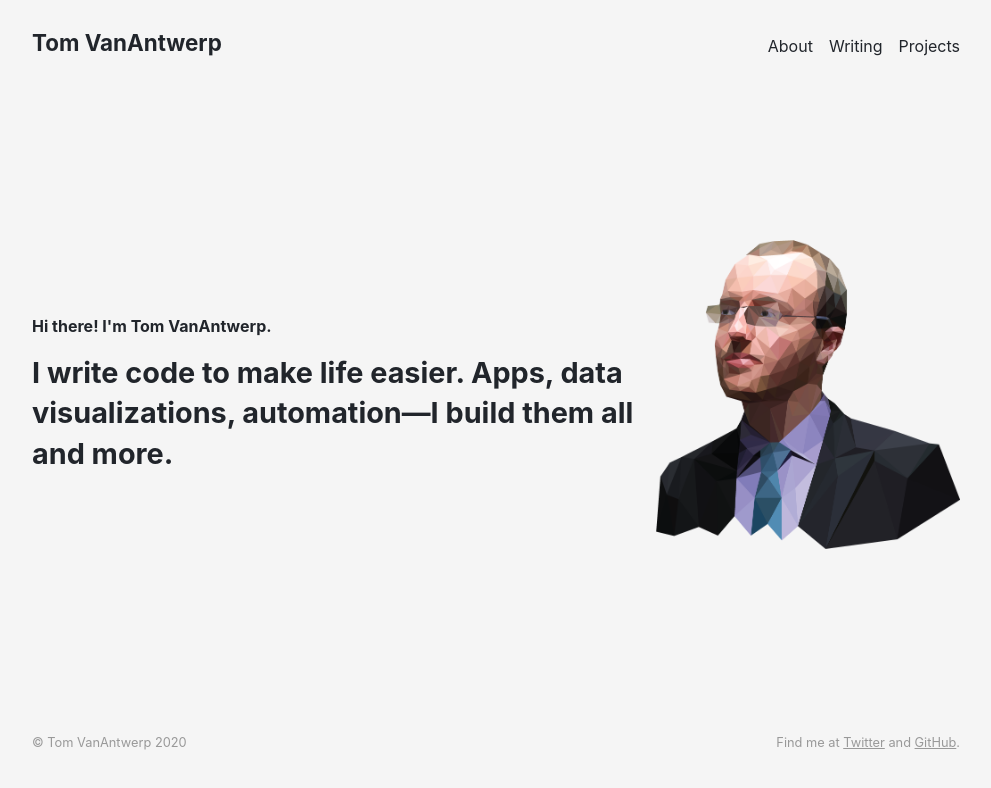
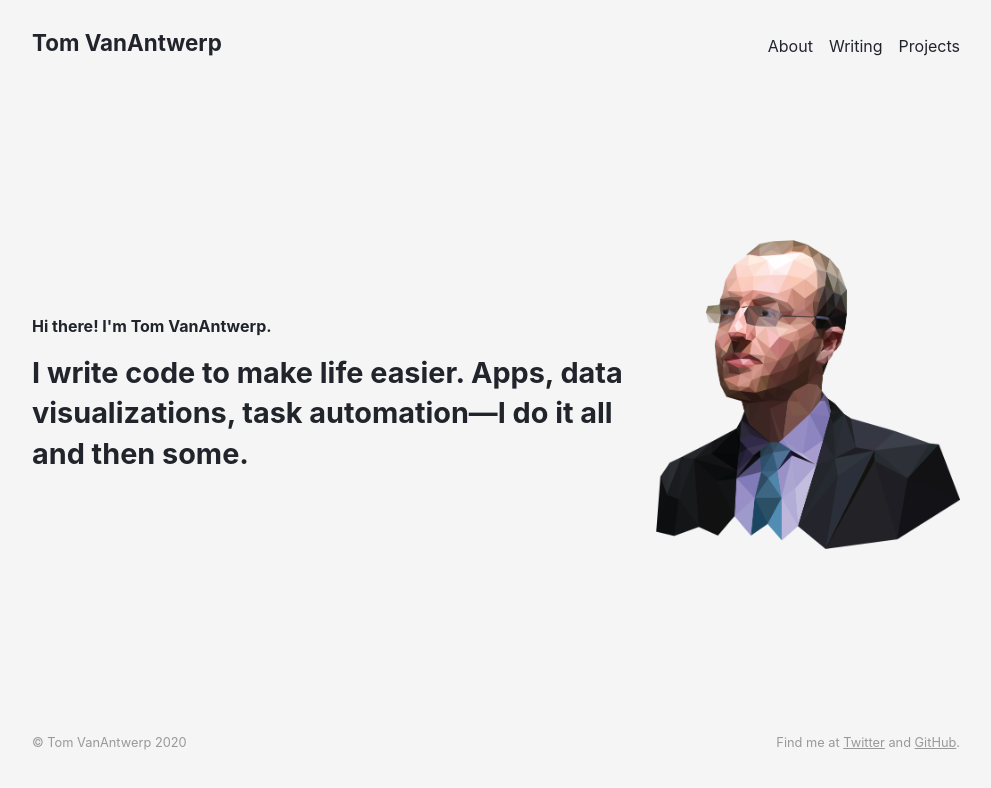
Before and after one commit to tvanantwerp/tomvanantwerp.com, a Next.js app: page / in a window 1280 px wide. Shown: the top 788 px of the page, without its empty margins (144-1135 px from the left). Built offline with nearby package versions, Linux system fonts and the light colour scheme.

Commit message:
Small tweaks

```diff
--- a/pages/about.js
+++ b/pages/about.js
@@ -20,7 +20,7 @@ const About = () => {
     <div>
       <Head title="About" />
       <h1>So who is this Tom VanAntwerp person anyway?</h1>
-      <p>Tom is a technologist living and working around Washington, DC. For roughly {Math.round(timeInMilliseconds/1000)} seconds (or about {Math.round(yearsFromMs(timeInMilliseconds) * 10) / 10} years) he's been designing and coding websites, creating interactive data visualizations, and building out IT infrastructure.</p>
+      <p>Tom is a technologist living and working around Washington, DC. For roughly <span style={{fontVariantNumeric: 'tabular-nums'}}>{Intl.NumberFormat('en-US').format(Math.round(timeInMilliseconds/1000))}</span> seconds (or about {Math.round(yearsFromMs(timeInMilliseconds) * 10) / 10} years) he's been designing and coding websites, creating interactive data visualizations, and building out IT infrastructure.</p>
       <p>To see some examples of Tom's work, check out <Link href="/projects" passHref><a>projects</a></Link>.</p>
       <p>To contact Tom, just yell really loud and maybe he'll hear you.</p>
     </div>
--- a/pages/index.js
+++ b/pages/index.js
@@ -72,7 +72,7 @@ export default function Home() {
         <Image src="/tom.png" alt="Illustration of Tom VanAntwerp" />
         <Text>
           <Intro>Hi there! I'm Tom VanAntwerp.</Intro>
-          <Description>I write code to make life easier. Apps, data visualizations, automation—I build them all and more.</Description>
+          <Description>I write code to make life easier. Apps, data visualizations, task automation—I do it all and then some.</Description>
         </Text>
       </Splash>
     </Wrapper>
```
